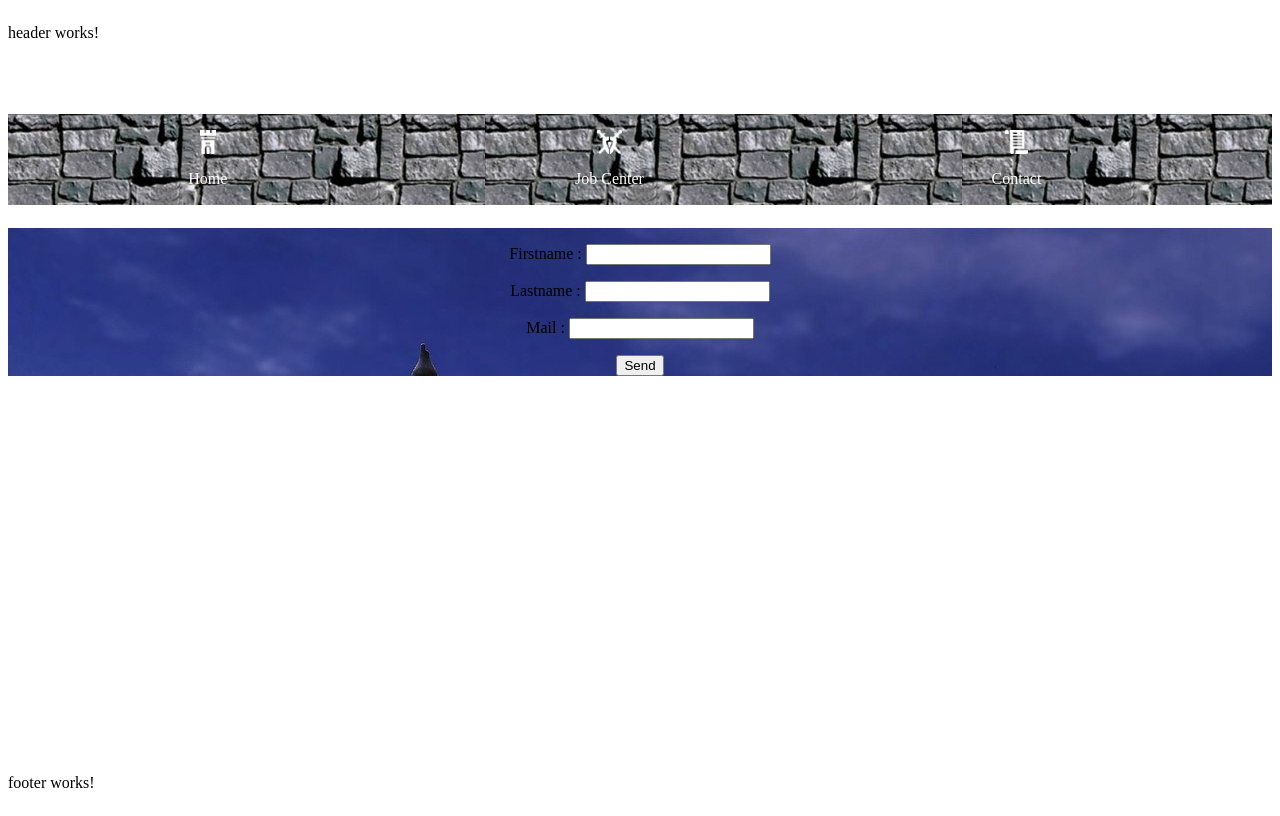
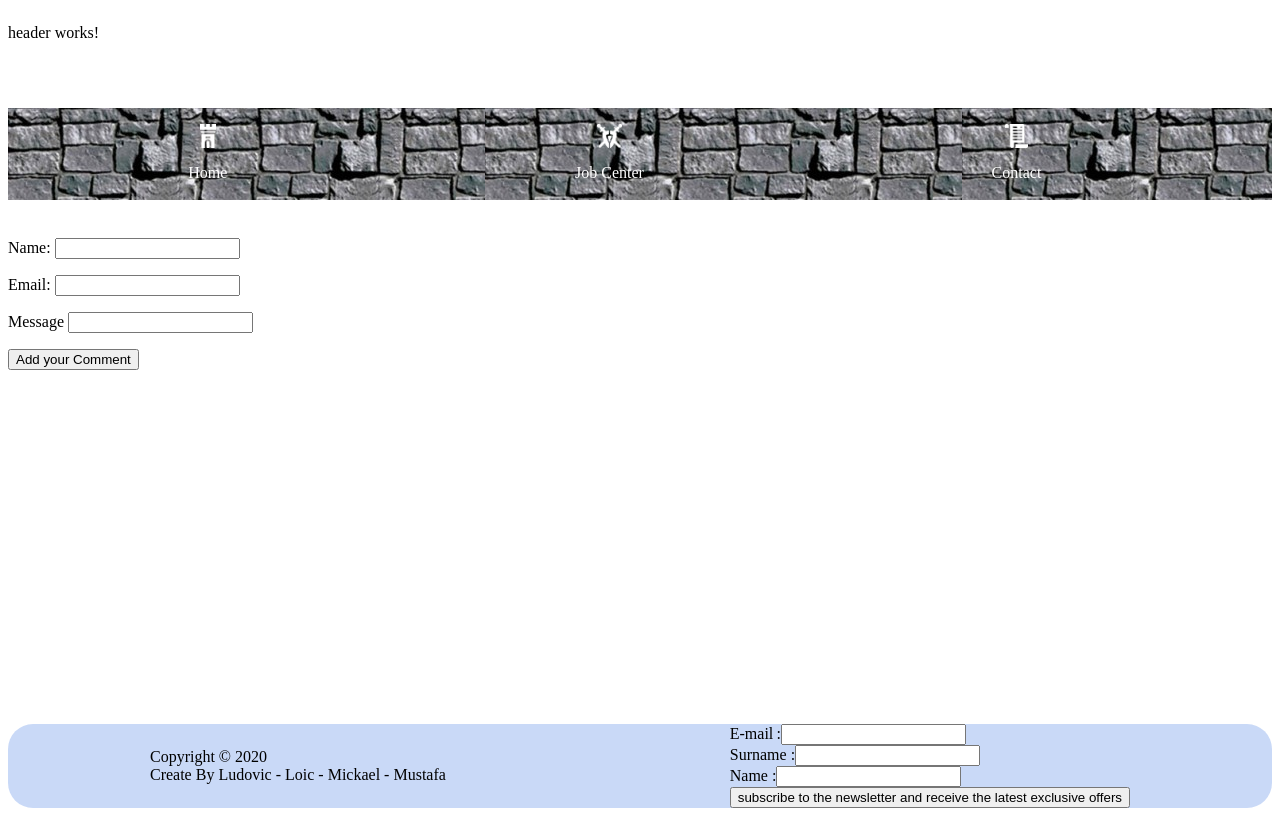
Before and after one commit to MickaelBell/hackatuon, an Angular app: page /contact in a window 1280 px wide. Built offline with nearby package versions, Linux system fonts and the light colour scheme.

Commit message:
footerform

```diff
--- a/src/app/app.module.ts
+++ b/src/app/app.module.ts
@@ -12,6 +12,7 @@ import { FooterComponent } from './footer/footer.component';
 import { NavBarComponent } from './nav-bar/nav-bar.component';
 import { HttpClientModule } from '@angular/common/http';
 import { ListJobsDetailComponent } from './list-jobs-detail/list-jobs-detail.component';
+import { FormsModule, ReactiveFormsModule } from '@angular/forms'
 
 
 
@@ -31,6 +32,8 @@ import { ListJobsDetailComponent } from './list-jobs-detail/list-jobs-detail.com
     AppRoutingModule,
     BrowserAnimationsModule,
     HttpClientModule,
+    FormsModule,
+    ReactiveFormsModule
   ],
   providers: [],
   bootstrap: [AppComponent]
--- a/src/app/contact/contact.component.html
+++ b/src/app/contact/contact.component.html
@@ -1,23 +1,21 @@
-
-
-<form class="form">
-  <div class="firstName">
-    <label for="firstName">Firstname : </label>
-    <input name="name" type="text" required minlength="3" maxlength="30"/>
+<div class="row justify-content-center">
+  <div class="jumbotron w-25 text-center">
+    <form [formGroup]="contactForm" (ngSubmit)="sendContact(contactForm.value)">
+      <div>
+        <label for="name">Name: </label>
+        <input id="name" type="text" formControlName = "name">
+      </div>
+      <div>
+        <label for="email">Email: </label>
+        <input id="email" type="text" formControlName = "email">
+      </div>
+      <div>
+        <label for="message">Message </label>
+        <input id="message" type="text" formControlName = "message">
+      </div>
+      <div>
+        <button type="submit">Add your Comment</button>
+      </div>
+    </form>
   </div>
-
-  <div class="lastName">
-      <label for="lastName">Lastname : </label>
-      <input name="lastName" type="text" required minlength="3" maxlength="30"/>
-    </div>
-
-  <div class="mail">
-    <label for="email">Mail : </label>
-    <input name="email" type="email" required email>
-  </div>
-
-  <div class="send">
-    <button class="send" type="submit">Send</button>
-  </div>
-
-</form>
+</div>
--- a/src/app/contact/contact.component.ts
+++ b/src/app/contact/contact.component.ts
@@ -1,4 +1,5 @@
 import { Component, OnInit } from '@angular/core';
+import { FormBuilder } from '@angular/forms';
 
 @Component({
   selector: 'app-contact',
@@ -6,10 +7,20 @@ import { Component, OnInit } from '@angular/core';
   styleUrls: ['./contact.component.scss']
 })
 export class ContactComponent implements OnInit {
+  contactForm;
 
-  constructor() { }
+  constructor( private formBuilder: FormBuilder) {
+    this.contactForm = this.formBuilder.group({
+      name: ' ',
+      email: ' ',
+      message: ' ',
+    });
+   }
 
   ngOnInit(): void {
   }
 
+  sendContact(contactData) {
+    console.log(contactData);
+  }
 }
--- a/src/app/footer/footer.component.html
+++ b/src/app/footer/footer.component.html
@@ -1 +1,19 @@
-<p>footer works!</p>
+<footer class="footerResponsive">
+
+  <div class="footer-copy">
+      <p>Copyright &copy; 2020 <br> Create By Ludovic - Loic - Mickael - Mustafa
+      </p>
+
+  </div>
+
+  <div class="newsletter">
+    <div><label for="email">E-mail :</label> <input id="email" name="subscriber_email" type="email" /></div>
+
+    <div><label for="lastname">Surname :</label> <input id="lastname" name="subscriber_last_name" type="text" /></div>
+
+    <div><label for="firstname">Name :</label> <input id="firstname" name="subscriber_first_name" type="text" /> </div>
+
+    <button type="submit">subscribe to the newsletter and receive the latest exclusive offers</button>
+  </div>
+
+</footer>
--- a/src/app/footer/footer.component.scss
+++ b/src/app/footer/footer.component.scss
@@ -0,0 +1,20 @@
+footer {
+  display: flex;
+  justify-content: space-around;
+  align-items: center;
+  border-radius: 25px;
+  background-color: #5386E450;
+}
+
+/*MEDIA QUERIES IPAD */
+
+@media only screen and (min-device-width: 481px) and (max-device-width: 1024px) {}
+
+
+/*MEDIA QUERIES MOBIL*/
+
+@media only screen and (min-device-width: 320px) and (max-device-width: 480px) {
+footer {
+        display: none;
+    }
+  }
--- a/src/app/nav-bar/nav-bar.component.scss
+++ b/src/app/nav-bar/nav-bar.component.scss
@@ -22,10 +22,13 @@ img{
 nav{
   margin-bottom: 1.5em;
   position: sticky;
+
 }
 p {
   display: none;
 }
+
+
 @media only screen and (min-device-width: 480px){
   p{
     display: block;
```
Also changed, not shown: 1 other file (tests, documents, lock files or other folders).
